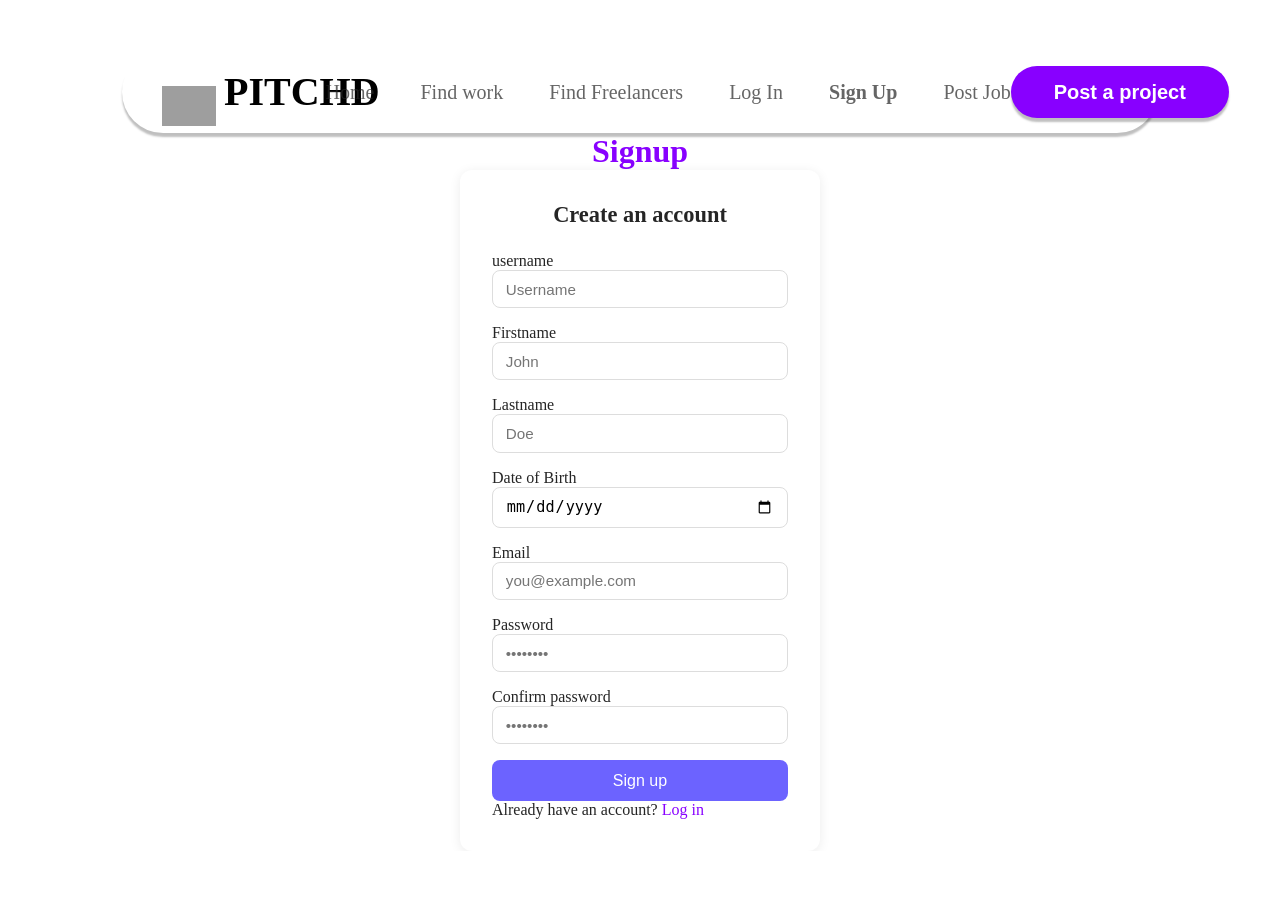
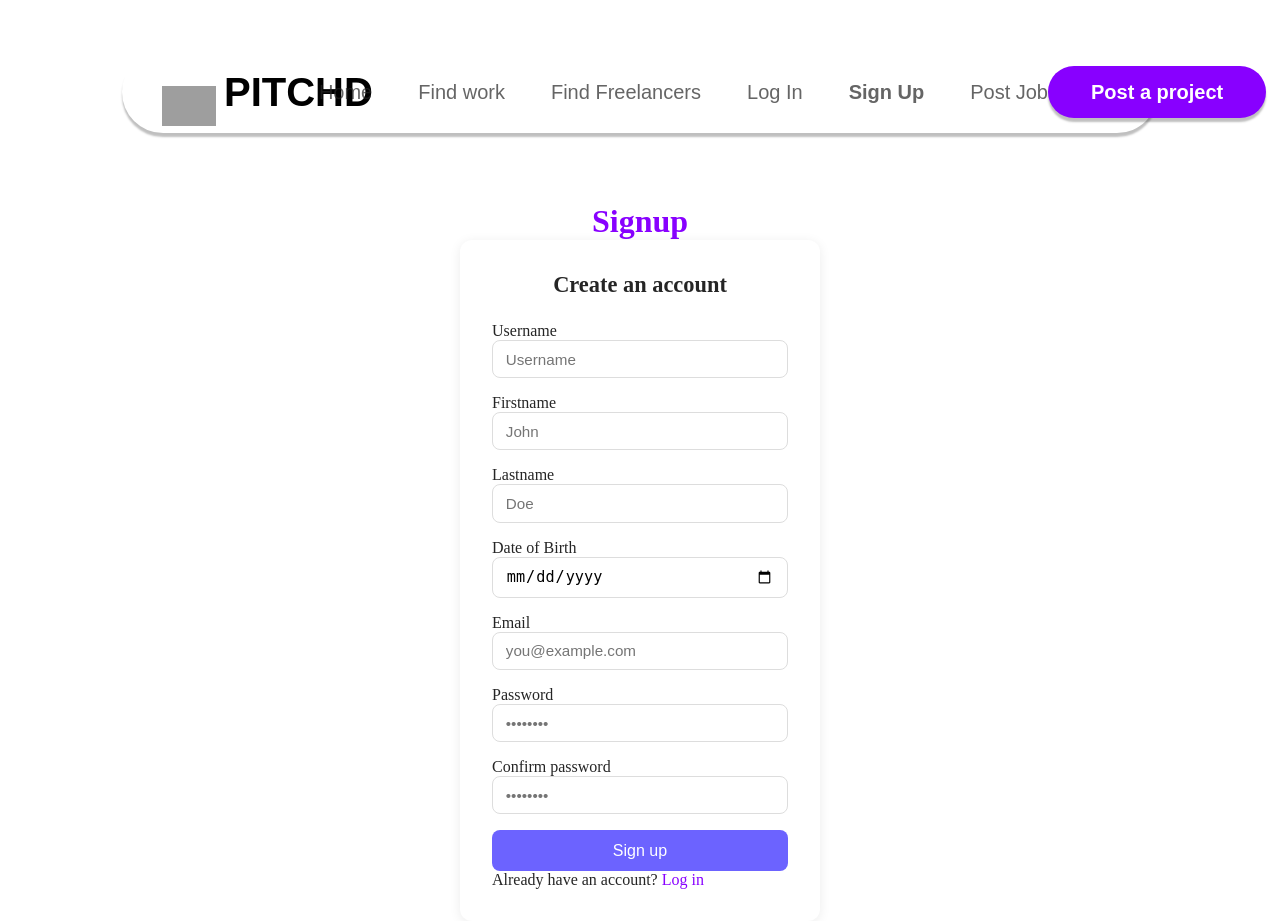
Before and after one commit to abbyxianggu/Freelancer-site---Project, a Flask app: page /sign_up in a window 1280 px wide. Before the commit the page ends 819 px from the top, so only its background shows below. Run offline with Flask 3, Linux system fonts and the light colour scheme; grey boxes are pictures that could not be loaded.

Commit message:
font changes

```diff
--- a/2026 Software Engineering Project Code/PITCHD/static/style.css
+++ b/2026 Software Engineering Project Code/PITCHD/static/style.css
@@ -104,6 +104,7 @@ button { cursor: pointer;}
   font-weight: 600;
   color: var(--color-black);
   line-height: 1;
+  font-family: 'Arial', sans-serif;
 }
 
 .navbar__links {
@@ -121,6 +122,7 @@ button { cursor: pointer;}
   white-space: nowrap;
   transition: opacity 0.2s;
   padding-top: 15px;
+  font-family: 'Arial', sans-serif;
 }
 .navbar__links a:hover { opacity: 1; }
 .navbar__links .navbar__link--active {
--- a/2026 Software Engineering Project Code/PITCHD/templates/login.html
+++ b/2026 Software Engineering Project Code/PITCHD/templates/login.html
@@ -8,8 +8,9 @@
 #login_nav{
   font-weight:bold;
 }
+
 </style>
-<h1 style="color:#8800ff; text-align:center;">Login</h1>
+<h1 style="color:#8800ff; text-align:center; margin-top: 70px;">Login</h1>
 <div style="display: flex; justify-content: center; align-items: center;">
   <form class="card" style="justify-content: center;" method="POST">
     <h2>Login to your account</h2>
@@ -22,6 +23,7 @@
     <label for="confirm">Confirm password</label>
     <input type="password" id="confirm" placeholder="••••••••", name="confirm_password"/>
     <button type="submit" style="width: 100%; padding: 0.7rem; background: #6c63ff; color: white; border: none; border-radius: 8px; font-size: 1rem;">Log in</button>
+    <p>Don't have an account? <a href="sign_up" style="color:#8800ff; text-align:center;margin-top:2rem;">Sign up</a></p>
   </form>
 </div>
 
--- a/2026 Software Engineering Project Code/PITCHD/templates/sign_up.html
+++ b/2026 Software Engineering Project Code/PITCHD/templates/sign_up.html
@@ -8,12 +8,13 @@
 #signup_nav{
   font-weight:bold;
 }
+
 </style>
-<h1 style="color:#8800ff; text-align:center;">Signup</h1>
+<h1 style="color:#8800ff; text-align:center; margin-top: 70px;">Signup</h1>
 <div style="display: flex; justify-content: center; align-items: center;">
   <form class="card" style="justify-content: center;" method="POST">
     <h2>Create an account</h2>
-    <label for="username">username</label>
+    <label for="username">Username</label>
     <input type="text" id="username" placeholder="Username" name="username"/>
     <label for="firstname">Firstname</label>
     <input type="text" id="firstname" placeholder="John" name="firstname"/>
```
